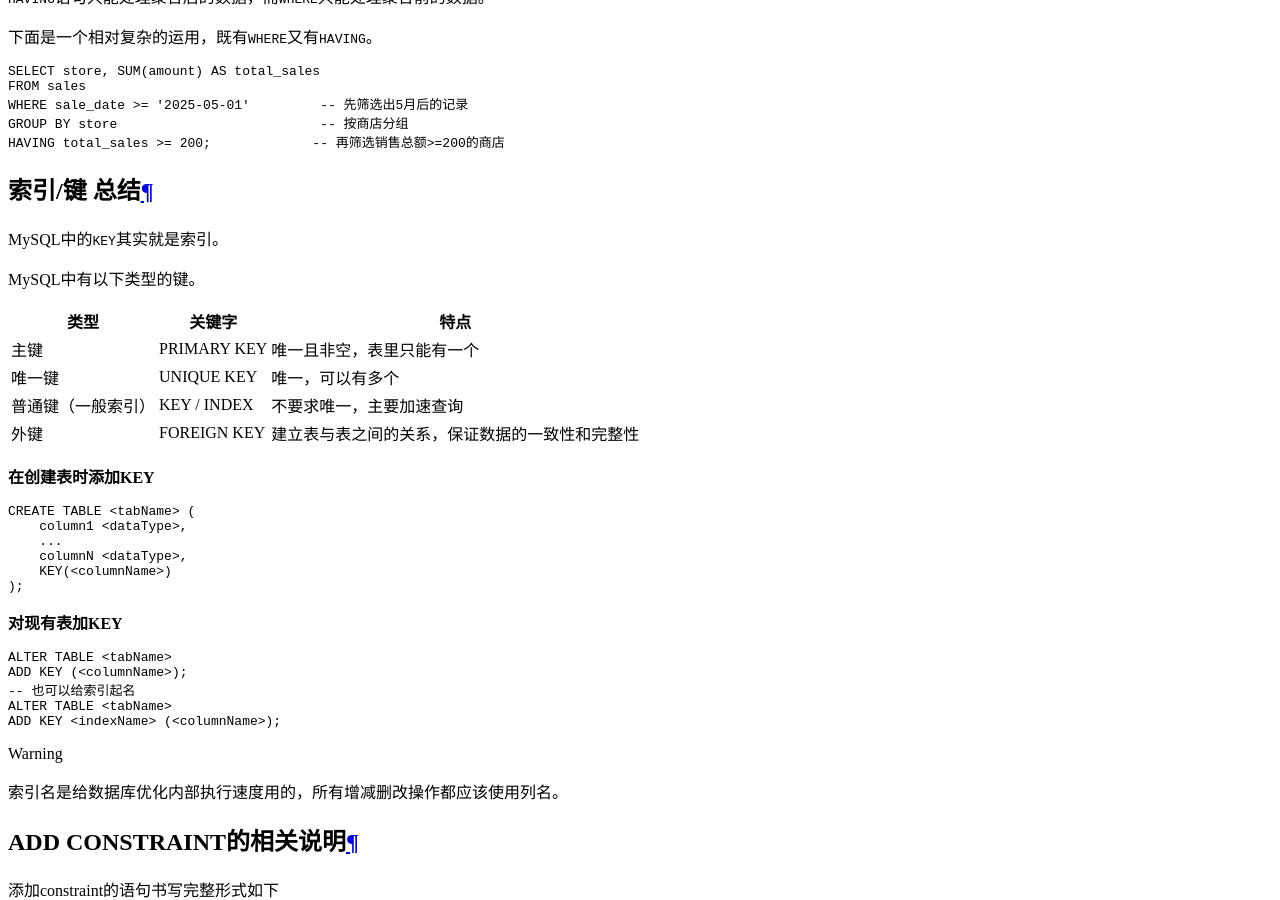
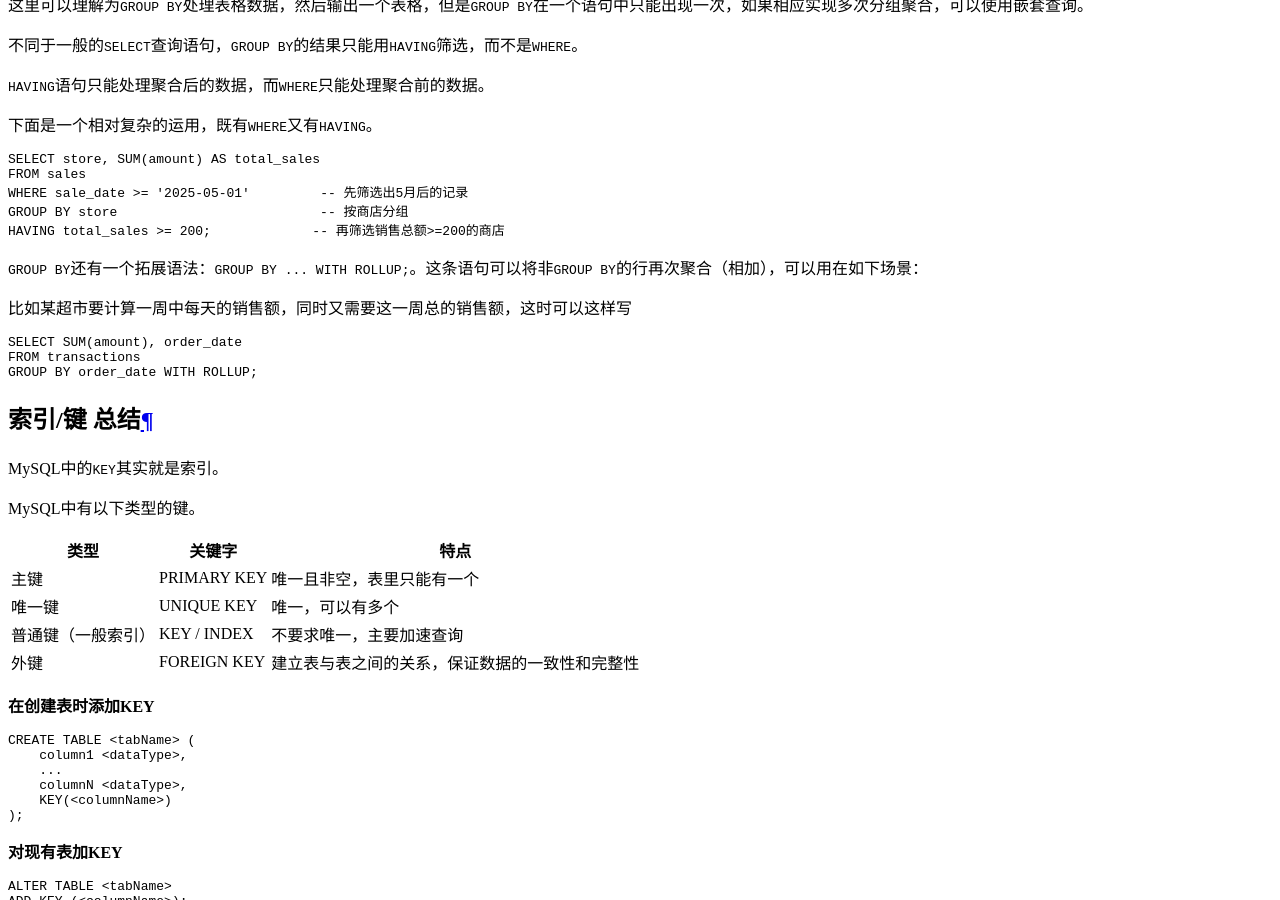
Before and after one commit to lyy1119/lyy1119.github.io, an MkDocs documentation site: the page built from docs/编程与代码/MySQL/tutorial.md, in a window 1280 px wide and 900 px high, scrolled down 26089 px. Built offline with MkDocs 1.6.1 and Material for MkDocs 9.7.7, drawn with Linux system fonts in a browser that asks for light colours; nearby versions of some CDN libraries; some of the changed text lies outside the part shown.

Commit message:
write exp

````diff
--- a/docs/编程与代码/MySQL/tutorial.md
+++ b/docs/编程与代码/MySQL/tutorial.md
@@ -180,6 +180,11 @@
     ALTER TABLE employees ADD INDEX (employee_id);
     -- 设置为主键
     ALTER TABLE employees ADD PRIMARY KEY (employee_id);
+    ```
+    或者关闭安全模式：
+    ```sql
+    SET SQL_SAFE_UPDATES = 0; -- 关闭安全模式
+    SET SQL_SAFE_UPDATES = 1; -- 修改完最好重新打开
     ```
 
 如果要改变某特定行的多列值，可以这样写：
@@ -681,7 +686,15 @@
 WHERE sale_date >= '2025-05-01'         -- 先筛选出5月后的记录
 GROUP BY store                          -- 按商店分组
 HAVING total_sales >= 200;             -- 再筛选销售总额>=200的商店
+```
 
+`GROUP BY`还有一个拓展语法：`GROUP BY ... WITH ROLLUP;`。这条语句可以将非`GROUP BY`的行再次聚合（相加），可以用在如下场景：
+
+比如某超市要计算一周中每天的销售额，同时又需要这一周总的销售额，这时可以这样写
+```sql
+SELECT SUM(amount), order_date
+FROM transactions
+GROUP BY order_date WITH ROLLUP;
 ```
 
 ## 索引/键 总结
````
